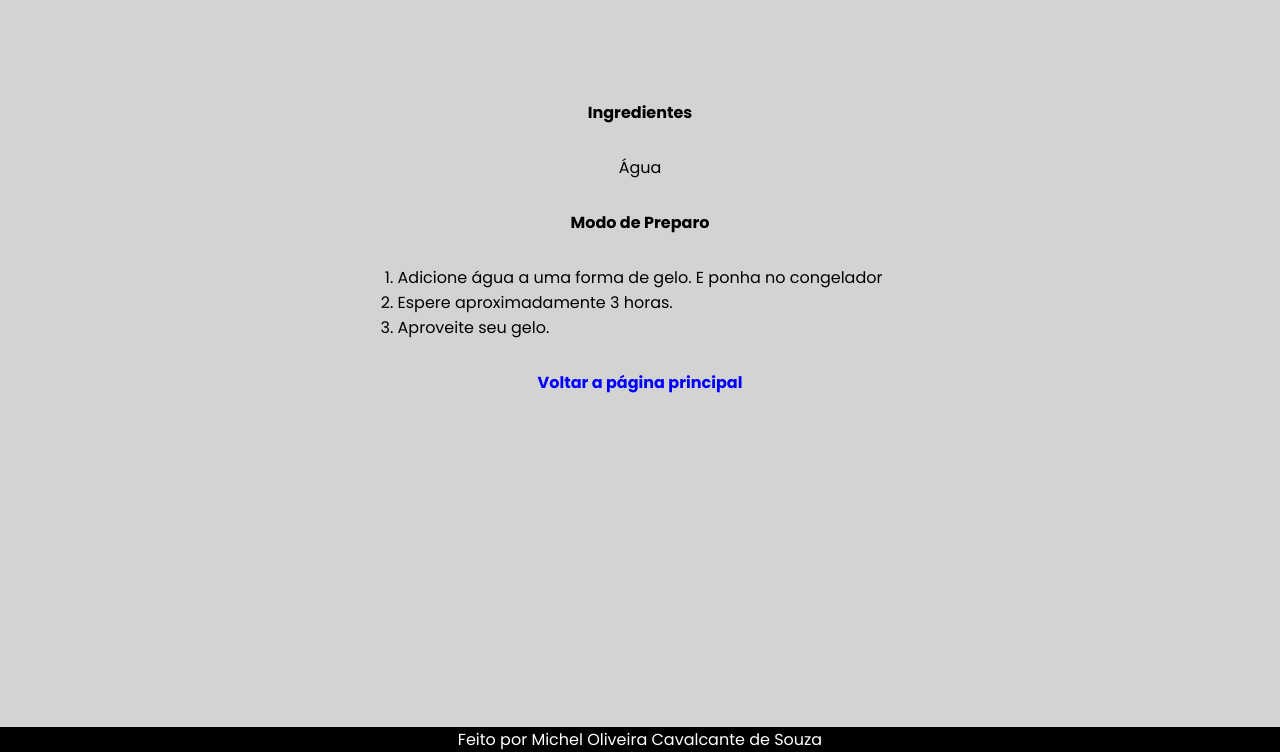
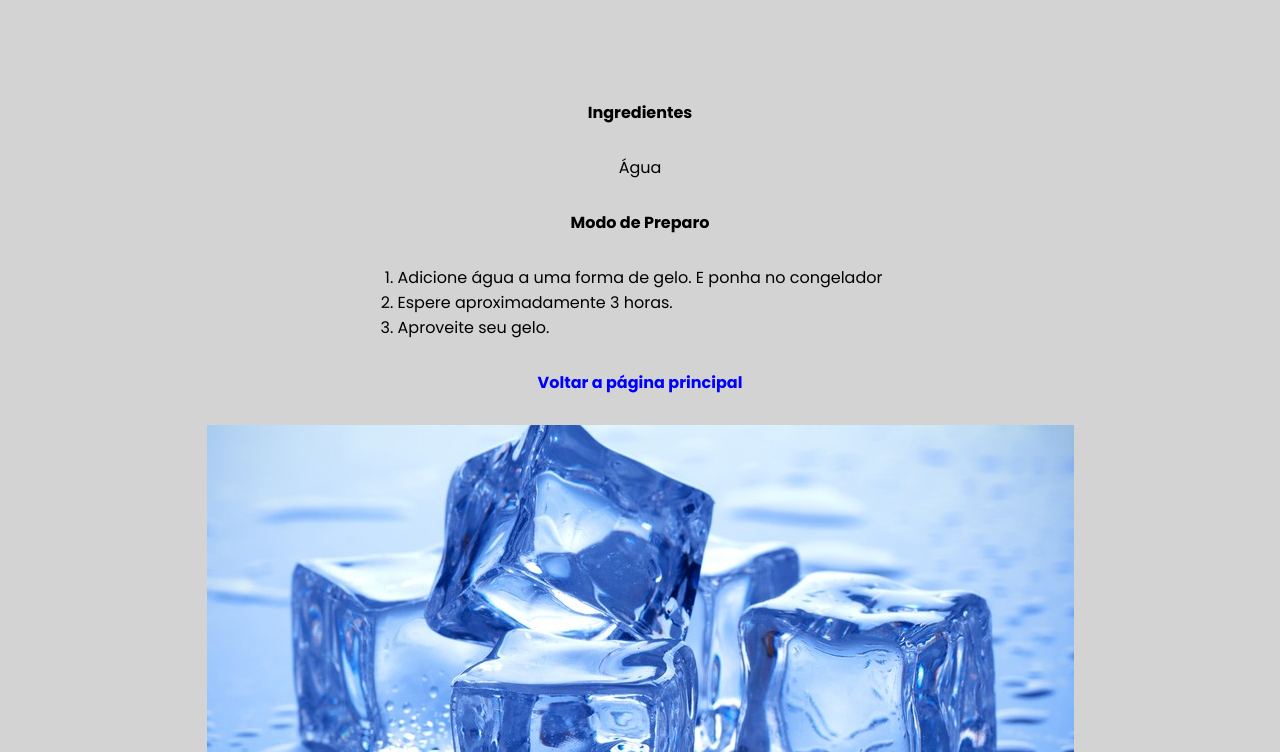
Before and after one commit to mcavalcantedesouza/portifolio, a plain HTML site: page site de receitas/gelo.html in a window 1280 px wide. Shown: the part 48-800 px from the top of the page. Drawn offline with Linux system fonts and the light colour scheme.

Commit message:
add foto gelo

```diff
--- a/site de receitas/assets/style.css
+++ b/site de receitas/assets/style.css
@@ -31,7 +31,7 @@ main {
     justify-content: center;
     align-items: center;
     gap: 30px;
-    padding-top: 100px;
+    padding: 100px 0;
 }
 
 footer {
@@ -41,7 +41,6 @@ footer {
     display: flex;
     justify-content: center;
     font-size: 0.5em;
-    position: absolute;
     bottom: 0;
 }
 
--- a/site de receitas/gelo.html
+++ b/site de receitas/gelo.html
@@ -21,6 +21,8 @@
             <li>Aproveite seu gelo.</li>
         </ol>
         <p><a href="index.html">Voltar a página principal</a></p>
+
+        <img src="assets/imagens/gelo.jpg" alt="cubos de gelo">
     </main>
     <footer>
         <p>Feito por Michel Oliveira Cavalcante de Souza</p>
```
Also changed, not shown: site de receitas/assets/imagens/gelo.jpg (added).
